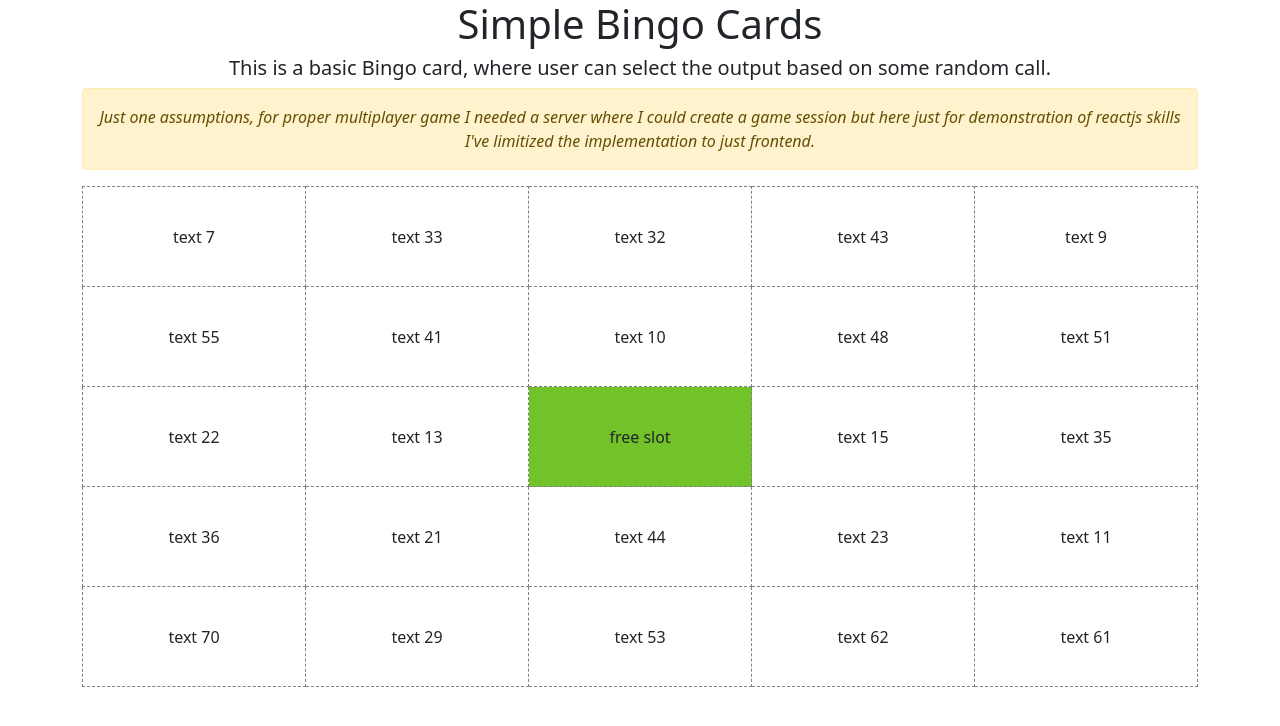
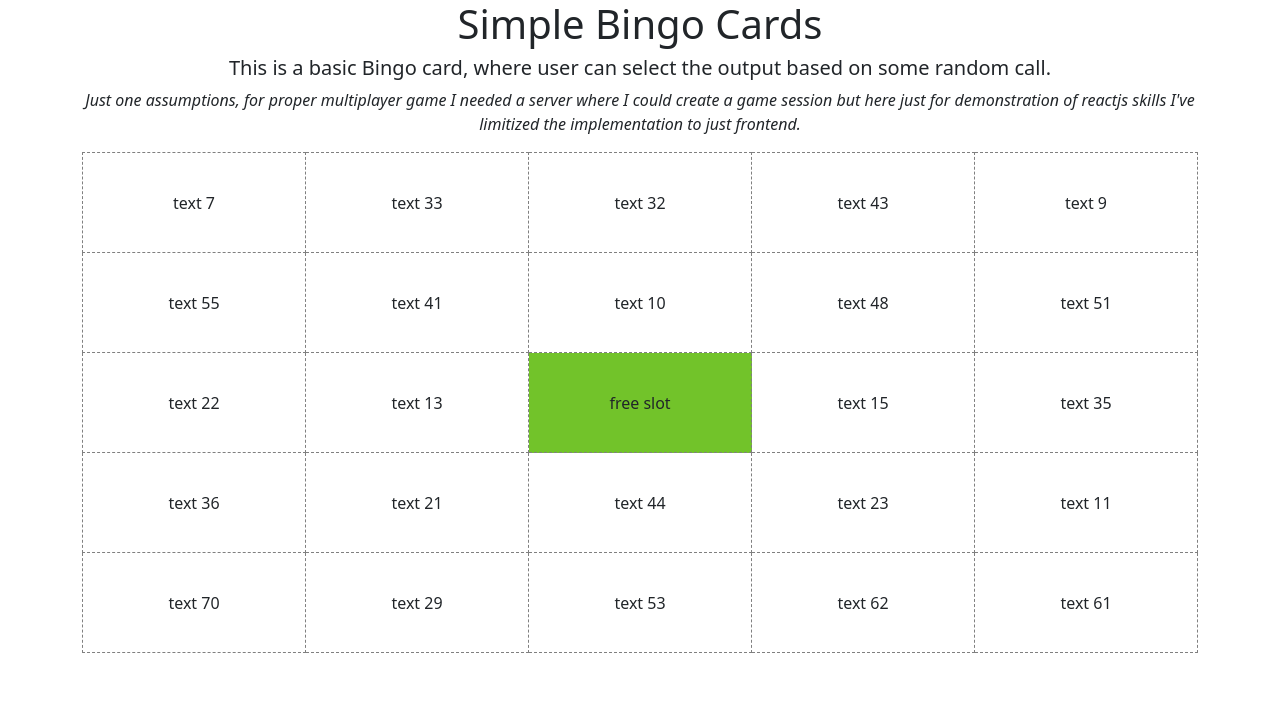
Before and after one commit to sohailhaider/bingo-sensoryminds-challenge, a React (Create React App) app: page / in a window 1280 px wide. Shown: the top 726 px of the page. Built offline with nearby package versions, Linux system fonts and the light colour scheme.

Commit message:
assumptions msg added

```diff
--- a/src/components/Header/Header.jsx
+++ b/src/components/Header/Header.jsx
@@ -1,5 +1,5 @@
 import React from "react";
-import { Alert, Col } from "react-bootstrap";
+import { Col } from "react-bootstrap";
 
 function Header() {
   return (
@@ -9,13 +9,13 @@ function Header() {
         This is a basic Bingo card, where user can select the output based on
         some random call.
       </h5>
-      <Alert variant={"warning"}>
+      <p>
         <i>
           Just one assumptions, for proper multiplayer game I needed a server
           where I could create a game session but here just for demonstration of
           reactjs skills I've limitized the implementation to just frontend.{" "}
         </i>
-      </Alert>
+      </p>
     </Col>
   );
 }
```
